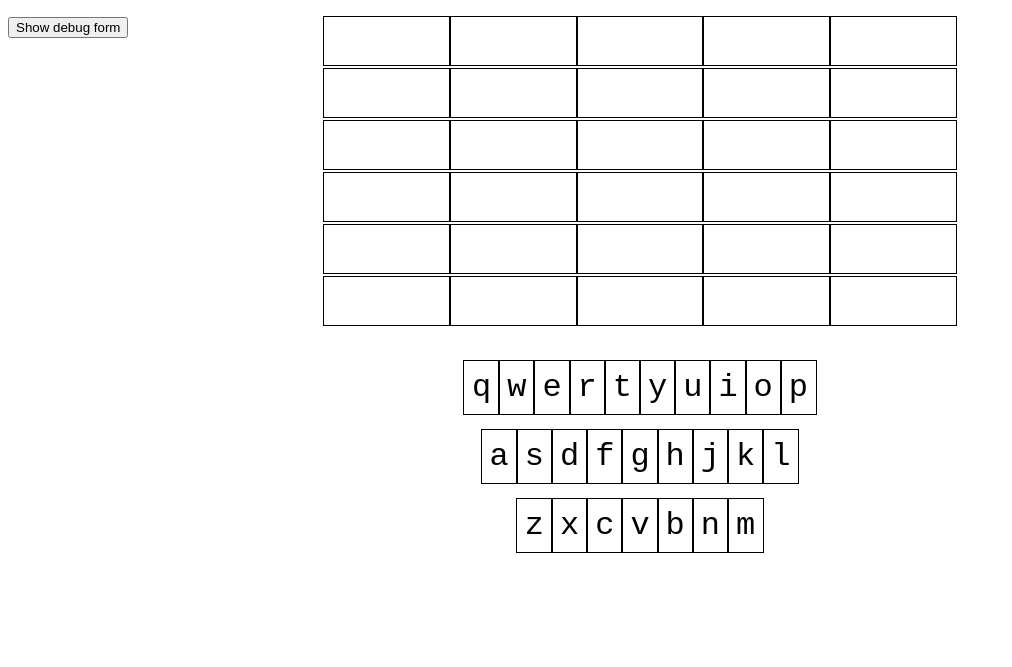
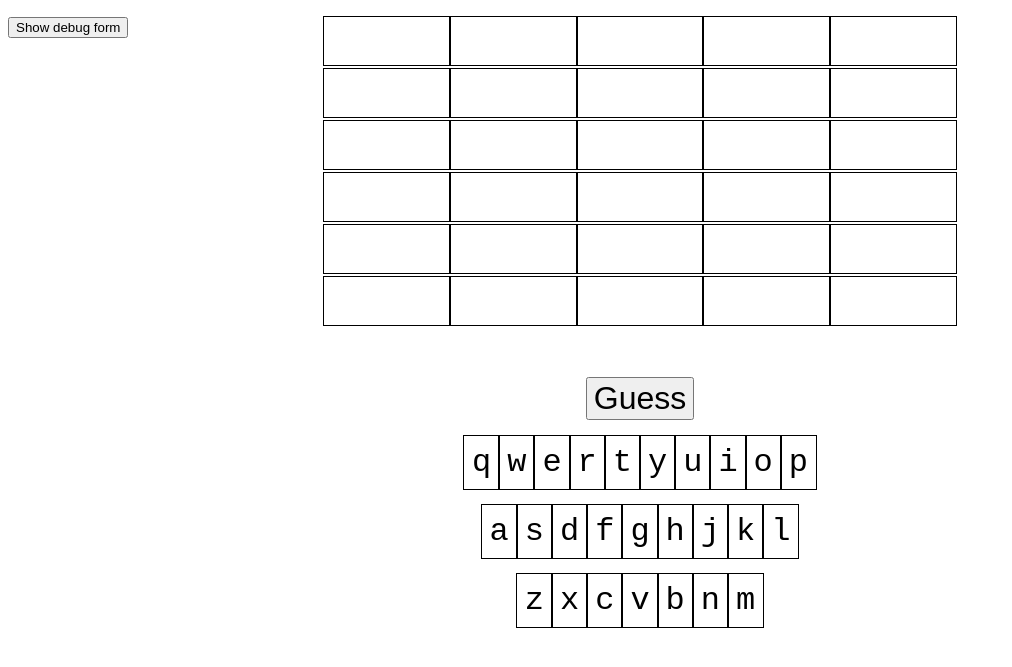
Before and after one commit to nolaProgramierer/Langdle, a plain HTML site: page index.html in a window 1280 px wide. Shown: the part 87-754 px from the top of the page, without its empty margins (0-1012 px from the left). Drawn offline with Linux system fonts and the light colour scheme; no server answers.

Commit message:
Guess button add

```diff
--- a/index.html
+++ b/index.html
@@ -12,7 +12,7 @@
             <h1>Wordle</h1>
             <div id="board-wrapper"></div>
             <div id="keyboard">
-                <!--<input type="button" value="Guess">-->
+                <input type="button" value="Guess">
             </div>
             <div>
                 <form id='debug-form'>
```
Also changed, not shown: scripts.js (+4 -4 lines).
